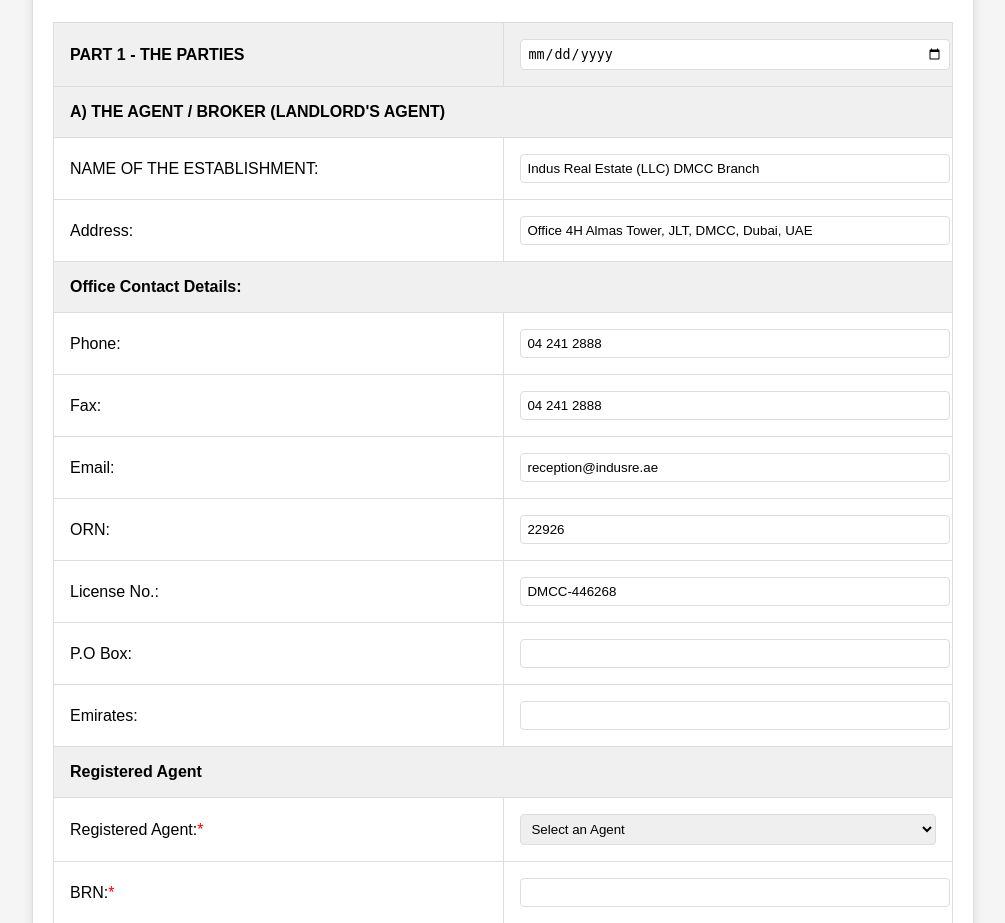
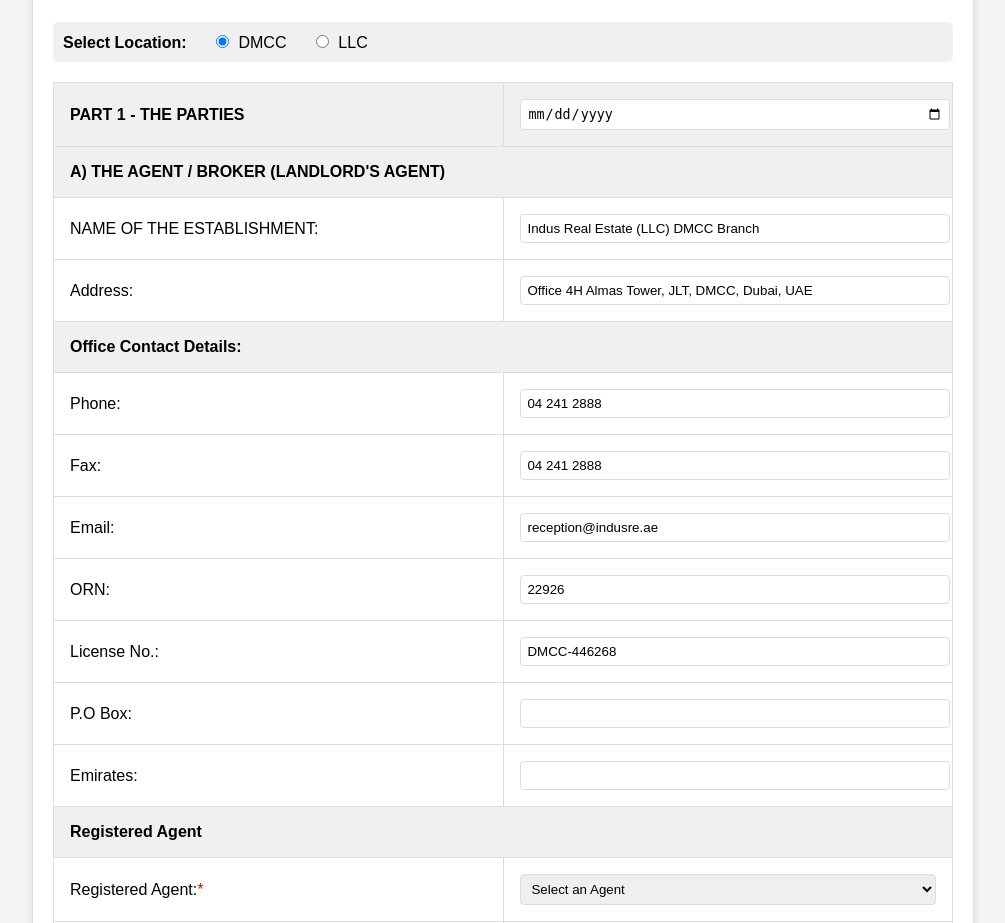
Before and after one commit to Indus2025/A-to-A_Rent, a FastAPI app: page / in a window 1280 px wide. Shown: the part 229-1152 px from the top of the page, without its empty margins (137-1142 px from the left). Run offline with FastAPI, Linux system fonts and the light colour scheme.

Commit message:
DMCC and LLC locations added

```diff
--- a/templates/agreement.html
+++ b/templates/agreement.html
@@ -79,6 +79,12 @@
         input[type="radio"] {
             margin-right: 5px;
         }
+        .location-selector {
+            margin-bottom: 20px;
+            padding: 10px;
+            background-color: #f0f0f0;
+            border-radius: 5px;
+        }
     </style>
 </head>
 <body>
@@ -90,6 +96,16 @@
         </div>
 
         <form method="POST" action="/v1/submit-agreement" enctype="multipart/form-data">
+            <div class="location-selector">
+                <label><strong>Select Location:</strong></label>
+                <label>
+                    <input type="radio" name="location" value="DMCC" checked onchange="updateAgentOptions()"> DMCC
+                </label>
+                <label>
+                    <input type="radio" name="location" value="LLC" onchange="updateAgentOptions()"> LLC
+                </label>
+            </div>
+
             <table>
                 <tr>
                     <th colspan="1">PART 1 - THE PARTIES</th>
@@ -104,11 +120,11 @@
                 </tr>
                 <tr>
                     <td>NAME OF THE ESTABLISHMENT:</td>
-                    <td><input type="text" name="agent_a_establishment" class="form-control" value="Indus Real Estate (LLC) DMCC Branch"></td>
+                    <td><input type="text" name="agent_a_establishment" id="agent_a_establishment" class="form-control" value="Indus Real Estate (LLC) DMCC Branch"></td>
                 </tr>
                 <tr>
                     <td>Address:</td>
-                    <td><input type="text" name="agent_a_address" class="form-control" value="Office 4H Almas Tower, JLT, DMCC, Dubai, UAE"></td>
+                    <td><input type="text" name="agent_a_address" id="agent_a_address" class="form-control" value="Office 4H Almas Tower, JLT, DMCC, Dubai, UAE"></td>
                 </tr>
                 <tr>
                     <th colspan="2">Office Contact Details:</th>
@@ -131,7 +147,7 @@
                 </tr>
                 <tr>
                     <td>License No.:</td>
-                    <td><input type="text" name="agent_a_license" class="form-control" value="DMCC-446268"></td>
+                    <td><input type="text" name="agent_a_license" id="agent_a_license" class="form-control" value="DMCC-446268"></td>
                 </tr>
                 <tr>
                     <td>P.O Box:</td>
@@ -146,18 +162,9 @@
                 </tr>
                 <tr>
                     <td>Registered Agent:<span style="color: red;">*</span></td>
-                    <td><select name="agent_a_name" id="agent_a_name" class="form-control" required>
-                        <option value="" disabled selected>Select an Agent</option>
-                        <option name="agent_a_name" value="TAMIR ABDELKARIM" data-brn="76172" data-mobile="507109122" data-email="tamir.abdelkarim@indusre.ae">TAMIR ABDELKARIM</option>
-                        <option name="agent_a_name" value="RUPESH KUMAR GOVINDANI" data-brn="76013" data-mobile="529711668" data-email="rupesh.govindani@indusre.ae">RUPESH KUMAR GOVINDANI</option>
-                        <option name="agent_a_name" value="DAWYNNE DARRYL PETERSEN" data-brn="73501" data-mobile="585708097" data-email="dawynne.petersen@indusre.ae">DAWYNNE DARRYL PETERSEN</option>
-                        <option name="agent_a_name" value="DIPTI NAIR" data-brn="48604" data-mobile="556610924" data-email="dipti.nair@indusre.ae">DIPTI NAIR</option>
-                        <option name="agent_a_name" value="LI LI HSIEH CHEN TSAI TAO" data-brn="42414" data-mobile="568853394" data-email="kim.hsieh@indusre.ae">LI LI HSIEH CHEN TSAI TAO</option>
-                        <option name="agent_a_name" value="PAURAS PRAVINCHANDRA SHAH" data-brn="52032" data-mobile="561624784" data-email="pauras@indusre.ae">PAURAS PRAVINCHANDRA SHAH</option>
-                        <option name="agent_a_name" value="TAHSEEN IBRAHIM MUNSHI" data-brn="55464" data-mobile="527186123" data-email="Tahseen.munshi@indusre.ae">TAHSEEN IBRAHIM MUNSHI</option>
-                        <option name="agent_a_name" value="SAGAR ABBAS" data-brn="37908" data-mobile="558148095" data-email="sagar@indusre.ae">SAGAR ABBAS</option>
-                        <option name="agent_a_name" value="NARDOS GIDEY BIRHANU" data-brn="82279" data-mobile="502258701" data-email="nardos.gidey@indusre.ae">NARDOS GIDEY BIRHANU</option>
-                        <option name="agent_a_name" value="MELANIE JANE O KEEFE" data-brn="56089" data-mobile="585087377" data-email="mel.okeefe-jones@indusre.ae">MELANIE JANE O KEEFE</option>
+                    <td>
+                        <select name="agent_a_name" id="agent_a_name" class="form-control" required>
+                            <!-- Options will be populated by JavaScript -->
                         </select>
                     </td>
                 </tr>
@@ -175,7 +182,7 @@
                 </tr>
                 <tr>
                     <td>Email:</td>
-                    <td><input type="email" name="agent_a_email_personal" id="agent_email"  class="form-control" required></td>
+                    <td><input type="email" name="agent_a_email_personal" id="agent_email" class="form-control" required></td>
                 </tr>
                 <tr>
                     <th colspan="2">DECLARATION BY AGENT "A"</th>
@@ -393,6 +400,71 @@
     </div>
 
     <script>
+    // Define agents for both locations
+    const agents = {
+        DMCC: [
+            {name: "TAMIR ABDELKARIM", brn: "76172", mobile: "507109122", email: "tamir.abdelkarim@indusre.ae"},
+            {name: "RUPESH KUMAR GOVINDANI", brn: "76013", mobile: "529711668", email: "rupesh.govindani@indusre.ae"},
+            {name: "DAWYNNE DARRYL PETERSEN", brn: "73501", mobile: "585708097", email: "dawynne.petersen@indusre.ae"},
+            {name: "DIPTI NAIR", brn: "48604", mobile: "556610924", email: "dipti.nair@indusre.ae"},
+            {name: "LI LI HSIEH CHEN TSAI TAO", brn: "42414", mobile: "568853394", email: "kim.hsieh@indusre.ae"},
+            {name: "PAURAS PRAVINCHANDRA SHAH", brn: "52032", mobile: "561624784", email: "pauras@indusre.ae"},
+            {name: "TAHSEEN IBRAHIM MUNSHI", brn: "55464", mobile: "527186123", email: "Tahseen.munshi@indusre.ae"},
+            {name: "SAGAR ABBAS", brn: "37908", mobile: "558148095", email: "sagar@indusre.ae"},
+            {name: "NARDOS GIDEY BIRHANU", brn: "82279", mobile: "502258701", email: "nardos.gidey@indusre.ae"},
+            {name: "MELANIE JANE O KEEFE", brn: "56089", mobile: "585087377", email: "mel.okeefe-jones@indusre.ae"}
+        ],
+        LLC: [
+            {name: "HAMIR KESHAVJI ASHER", brn: "1199", mobile: "505517804", email: "hamir@indusre.ae"},
+            {name: "MANISH GARG", brn: "70381", mobile: "561672681", email: "ire-accounts@indusre.ae"},
+            {name: "ANEET KUMAR BHAMBHANI", brn: "29569", mobile: "552320168", email: "aneet.kumar@indusre.ae"},
+            {name: "NARAYAN BHAGWANDAS", brn: "11185", mobile: "558834941", email: "narayan.nihalani@indusre.ae"},
+            {name: "REYNALDA LATOZA OBILLOS", brn: "33252", mobile: "545154755", email: "reyn.obillos@indusre.ae"},
+            {name: "SANTOSH KHOT", brn: "36850", mobile: "503573561", email: "santosh@indusre.ae"},
+            {name: "NISHANT KUMAR TAHILRAMANI", brn: "30361", mobile: "555963603", email: "nishant.tahilramani@indusre.ae"},
+            {name: "KAMLESH PAGARANI", brn: "36969", mobile: "559291729", email: "kamlesh.pagarani@gmail.com"},
+            {name: "RAJIV MANOHAR GHANEKAR", brn: "26133", mobile: "506258132", email: "Rajiv.Ghanekar@indusre.ae"},
+            {name: "AFZAL KHAN", brn: "35461", mobile: "502996070", email: "afzal@indusre.ae"},
+            {name: "MAMTA SHARMA OM PRAKASH SHARMA NATWAL", brn: "79024", mobile: "585826833", email: "Mamta.Sharma@indusre.ae"}
+        ]
+    };
+
+    // Function to update agent options based on selected location
+    function updateAgentOptions() {
+        const location = document.querySelector('input[name="location"]:checked').value;
+        const agentSelect = document.getElementById('agent_a_name');
+
+        // Clear existing options
+        agentSelect.innerHTML = '<option value="" disabled selected>Select an Agent</option>';
+
+        // Add new options based on location
+        agents[location].forEach(agent => {
+            const option = document.createElement('option');
+            option.value = agent.name;
+            option.textContent = agent.name;
+            option.setAttribute('data-brn', agent.brn);
+            option.setAttribute('data-mobile', agent.mobile);
+            option.setAttribute('data-email', agent.email);
+            agentSelect.appendChild(option);
+        });
+
+        // Update establishment details based on location
+        if (location === 'DMCC') {
+            document.getElementById('agent_a_establishment').value = 'Indus Real Estate (LLC) DMCC Branch';
+            document.getElementById('agent_a_address').value = 'Office 4H Almas Tower, JLT, DMCC, Dubai, UAE';
+            document.getElementById('agent_a_license').value = 'DMCC-446268';
+        } else {
+            document.getElementById('agent_a_establishment').value = 'Indus Real Estate (LLC)';
+            document.getElementById('agent_a_address').value = '203 Al Sharafi Building, Bur Dubai, Dubai, UAE';
+            document.getElementById('agent_a_license').value = '';
+        }
+    }
+
+    // Initialize with DMCC agents
+    document.addEventListener('DOMContentLoaded', function() {
+        updateAgentOptions();
+
+        // Add event listener for agent selection
         document.getElementById('agent_a_name').addEventListener('change', function() {
             var selectedOption = this.options[this.selectedIndex];
             var brn = selectedOption.getAttribute('data-brn');
@@ -403,6 +475,7 @@
             document.getElementById('agent_mobile').value = mobile || '';
             document.getElementById('agent_email').value = email || '';
         });
+    });
 </script>
 </body>
 </html>
```
Lines whose indentation alone changed are shown as unchanged.
